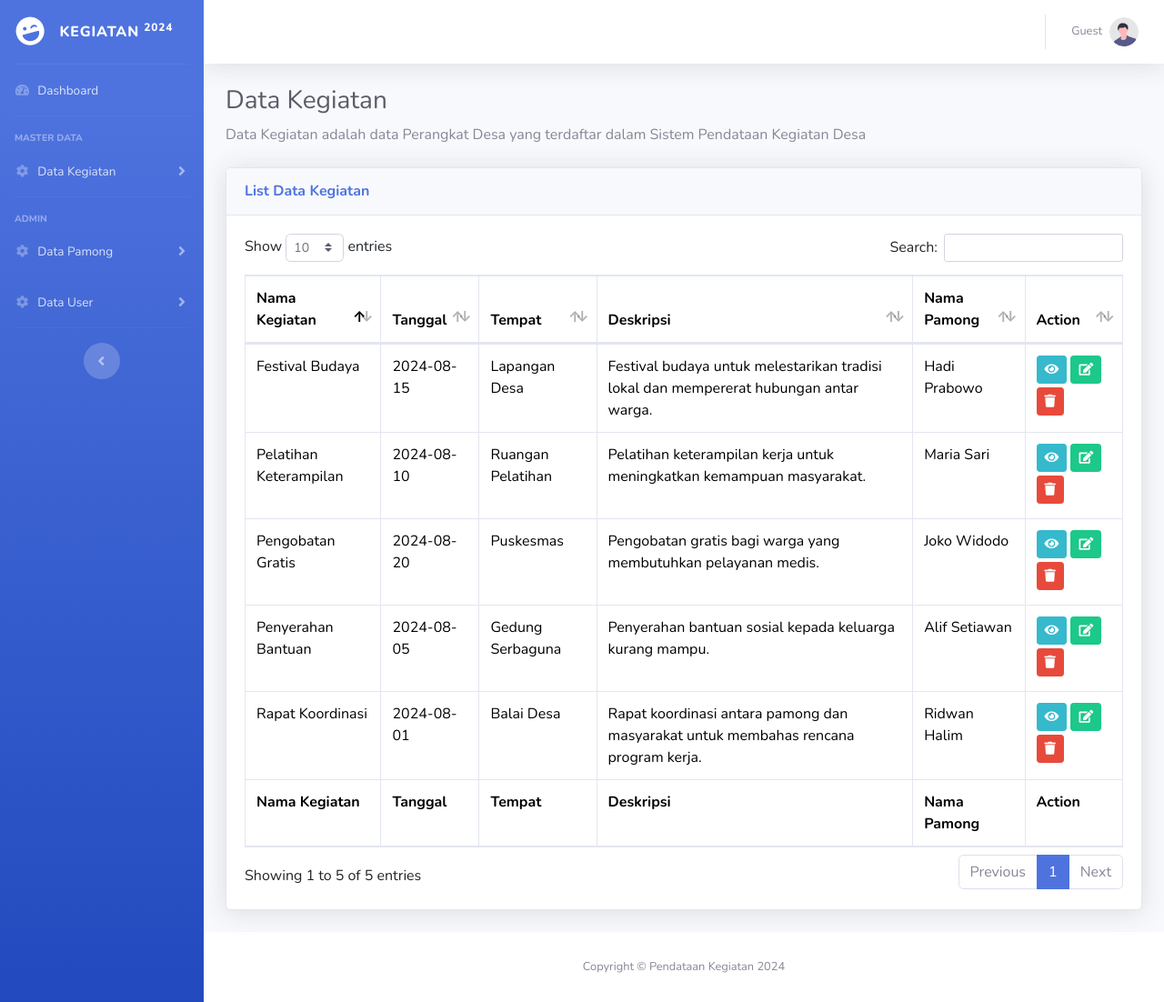
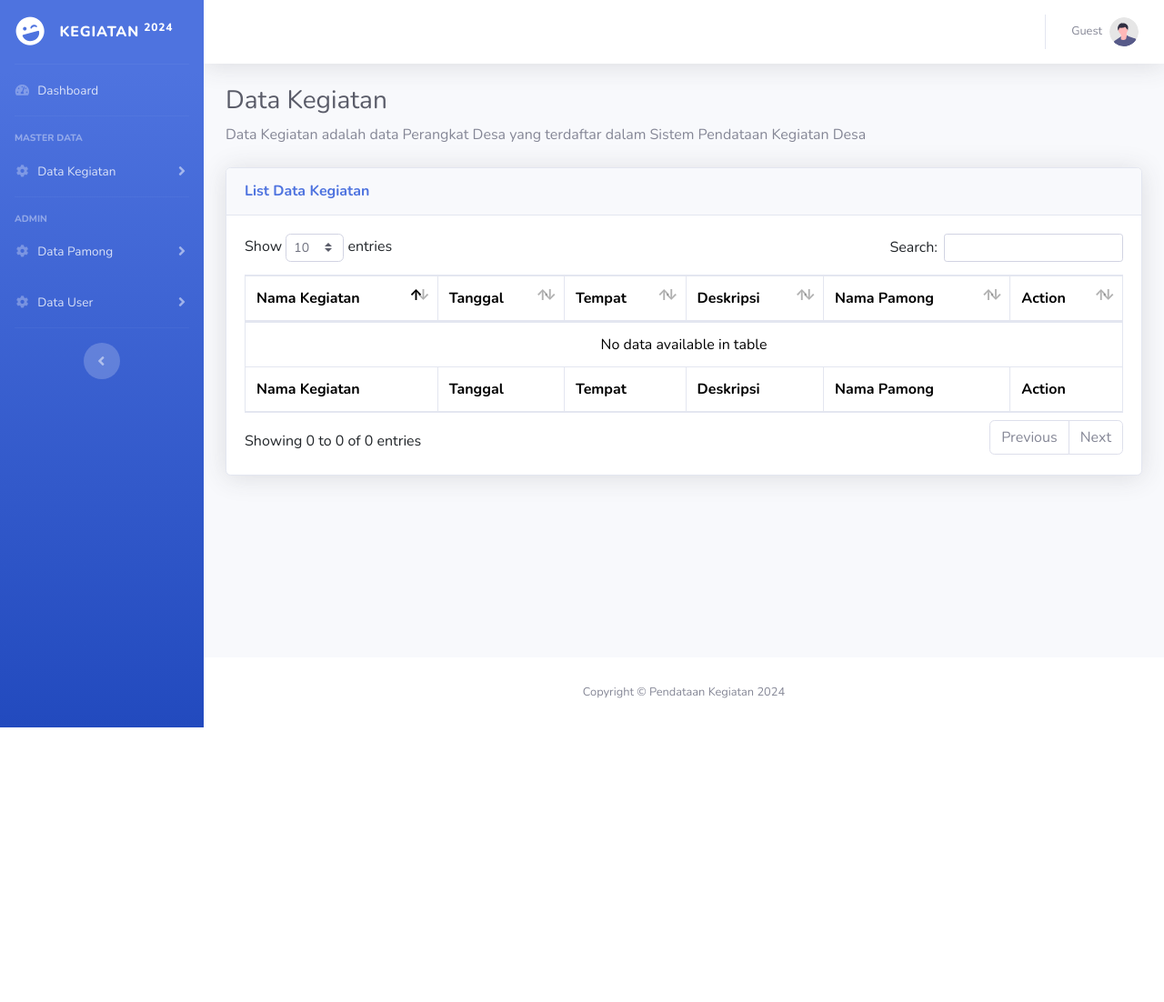
Before and after one commit to ridwaanhall/fepengabdian, a Django app: template base/templates/list-kegiatan.html in a window 1280 px wide. Shown: the whole page at 91% size. After the commit the page ends 800 px from the top, so only its background shows below. Run offline with Django 4.2, Linux system fonts and the light colour scheme; the template is opened without the code that fills it, so the values that code supplies are empty; some libraries are stand-ins or nearby versions.

Commit message:
update table

```diff
--- a/base/templates/list-kegiatan.html
+++ b/base/templates/list-kegiatan.html
@@ -43,96 +43,7 @@
                         </tr>
                     </tfoot>
                     <tbody>
-                        <tr>
-                            <td>Rapat Koordinasi</td>
-                            <td>2024-08-01</td>
-                            <td>Balai Desa</td>
-                            <td>Rapat koordinasi antara pamong dan masyarakat untuk membahas rencana program kerja.</td>
-                            <td>Ridwan Halim</td>
-                            <td>
-                                <a href="#" class="btn btn-info mb-1 btn-sm">
-                                    <i class="fa fa-eye"></i>
-                                </a>
-                                <a href="#" class="btn btn-success mb-1 btn-sm">
-                                    <i class="fa fa-edit"></i>
-                                </a>
-                                <a href="#" class="btn btn-danger mb-1 btn-sm">
-                                    <i class="fa fa-trash"></i>
-                                </a>
-                            </td>
-                        </tr>
-                        <tr>
-                            <td>Penyerahan Bantuan</td>
-                            <td>2024-08-05</td>
-                            <td>Gedung Serbaguna</td>
-                            <td>Penyerahan bantuan sosial kepada keluarga kurang mampu.</td>
-                            <td>Alif Setiawan</td>
-                            <td>
-                                <a href="#" class="btn btn-info mb-1 btn-sm">
-                                    <i class="fa fa-eye"></i>
-                                </a>
-                                <a href="#" class="btn btn-success mb-1 btn-sm">
-                                    <i class="fa fa-edit"></i>
-                                </a>
-                                <a href="#" class="btn btn-danger mb-1 btn-sm">
-                                    <i class="fa fa-trash"></i>
-                                </a>
-                            </td>
-                        </tr>
-                        <tr>
-                            <td>Pelatihan Keterampilan</td>
-                            <td>2024-08-10</td>
-                            <td>Ruangan Pelatihan</td>
-                            <td>Pelatihan keterampilan kerja untuk meningkatkan kemampuan masyarakat.</td>
-                            <td>Maria Sari</td>
-                            <td>
-                                <a href="#" class="btn btn-info mb-1 btn-sm">
-                                    <i class="fa fa-eye"></i>
-                                </a>
-                                <a href="#" class="btn btn-success mb-1 btn-sm">
-                                    <i class="fa fa-edit"></i>
-                                </a>
-                                <a href="#" class="btn btn-danger mb-1 btn-sm">
-                                    <i class="fa fa-trash"></i>
-                                </a>
-                            </td>
-                        </tr>
-                        <tr>
-                            <td>Festival Budaya</td>
-                            <td>2024-08-15</td>
-                            <td>Lapangan Desa</td>
-                            <td>Festival budaya untuk melestarikan tradisi lokal dan mempererat hubungan antar warga.</td>
-                            <td>Hadi Prabowo</td>
-                            <td>
-                                <a href="#" class="btn btn-info mb-1 btn-sm">
-                                    <i class="fa fa-eye"></i>
-                                </a>
-                                <a href="#" class="btn btn-success mb-1 btn-sm">
-                                    <i class="fa fa-edit"></i>
-                                </a>
-                                <a href="#" class="btn btn-danger mb-1 btn-sm">
-                                    <i class="fa fa-trash"></i>
-                                </a>
-                            </td>
-                        </tr>
-                        <tr>
-                            <td>Pengobatan Gratis</td>
-                            <td>2024-08-20</td>
-                            <td>Puskesmas</td>
-                            <td>Pengobatan gratis bagi warga yang membutuhkan pelayanan medis.</td>
-                            <td>Joko Widodo</td>
-                            <td>
-                                <a href="#" class="btn btn-info mb-1 btn-sm">
-                                    <i class="fa fa-eye"></i>
-                                </a>
-                                <a href="#" class="btn btn-success mb-1 btn-sm">
-                                    <i class="fa fa-edit"></i>
-                                </a>
-                                <a href="#" class="btn btn-danger mb-1 btn-sm">
-                                    <i class="fa fa-trash"></i>
-                                </a>
-                            </td>
-                        </tr>
+
                     </tbody>
                 </table>
             </div>
```
